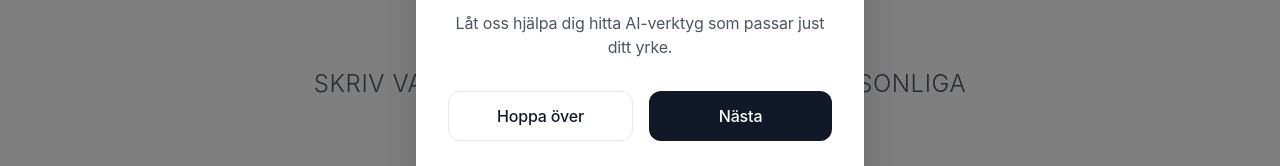
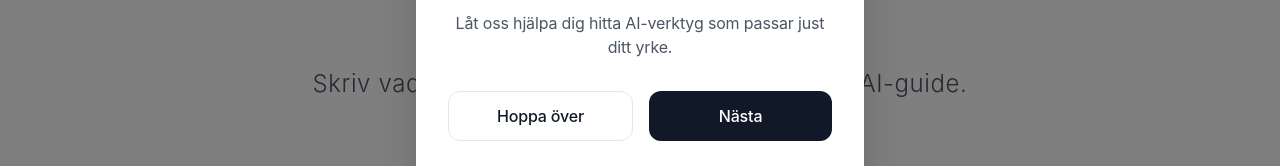
Before and after one commit to chgenberg/optero, a Next.js app: page / in a window 1280 px wide. Shown: the part 344-510 px from the top of the page. Built offline with nearby package versions, Linux system fonts and the light colour scheme.

Commit message:
fix: Change subheadline to normal case (not uppercase)
Changed from:
'SKRIV VAD DU JOBBAR MED...' (uppercase)

To:
'Skriv vad du jobbar med...' (normal case)

Removed 'uppercase' CSS class from subheadline for better readability.

```diff
--- a/app/page.tsx
+++ b/app/page.tsx
@@ -141,7 +141,7 @@ export default function Home() {
             <h1 className="text-3xl sm:text-4xl md:text-5xl font-bold text-gray-900 mb-4 sm:mb-6 tracking-wider uppercase">
               AI som sparar dig tid, varje vecka
             </h1>
-            <p className="text-lg sm:text-xl md:text-2xl text-gray-600 font-light px-4 sm:px-0 uppercase tracking-wide">
+            <p className="text-lg sm:text-xl md:text-2xl text-gray-600 font-light px-4 sm:px-0 tracking-wide">
               Skriv vad du jobbar med och få din personliga AI-guide. Helt gratis!
             </p>
           </div>
```
